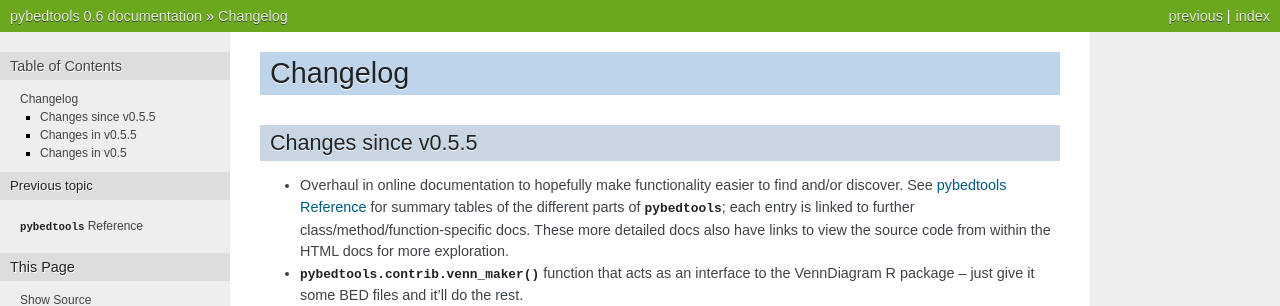
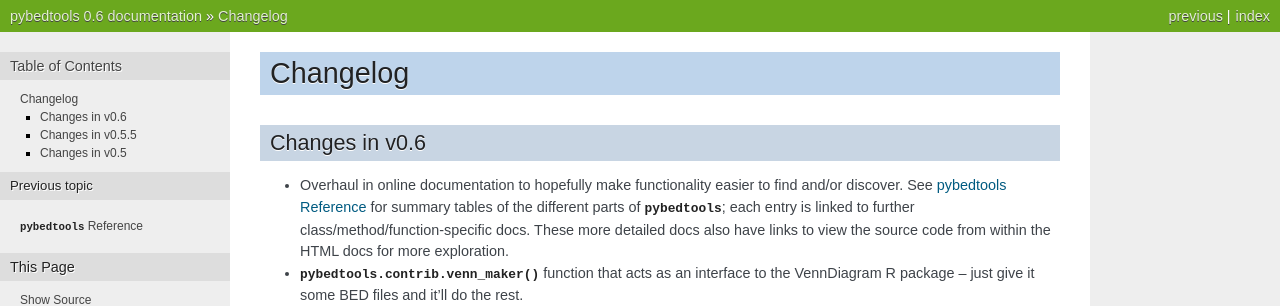
Before and after one commit to daler/pybedtools, a Sphinx documentation site: the page built from docs/source/changes.rst, in a window 1280 px wide. Shown: the top 306 px of the page. Built offline with Sphinx 7.4.7, drawn with Linux system fonts in a browser that asks for light colours; comment, search, counter and statistics services are not loaded.

Commit message:
fix version name in changes.rst

```diff
--- a/docs/source/changes.rst
+++ b/docs/source/changes.rst
@@ -2,8 +2,8 @@
 
 Changelog
 =========
-Changes since v0.5.5
---------------------
+Changes in v0.6
+---------------
 * Overhaul in online documentation to hopefully make functionality easier to
   find and/or discover.  See :ref:`pybedtools reference` for summary tables of
   the different parts of :mod:`pybedtools`; each entry is linked to further
```
